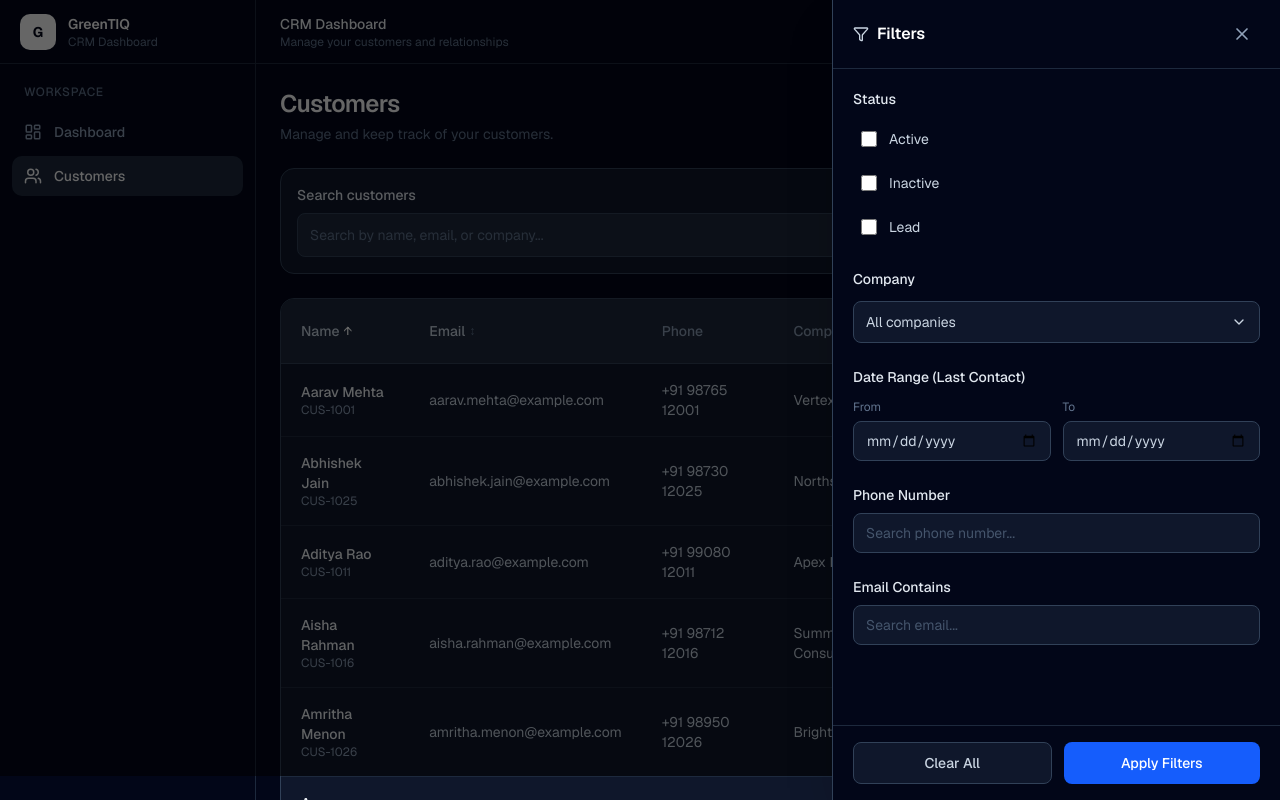
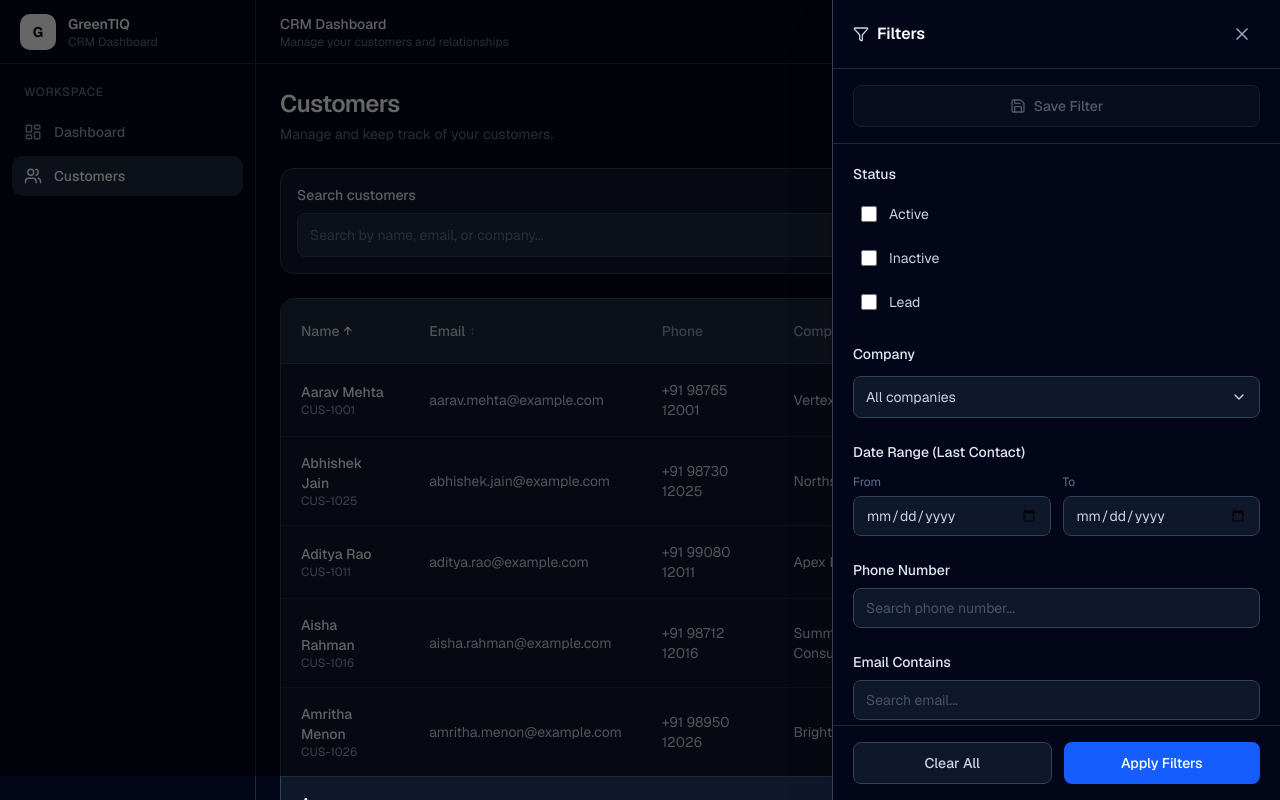
Before and after one commit to abhiram0a/advanced-crm-dashboard, a Next.js app: page /customers in a window 1280 px wide. Both pictures are taken after a click on the button "Filters". Shown: the top 800 px of the page. Built offline with nearby package versions, Linux system fonts and the light colour scheme.

Commit message:
feat: add saved filters and filter templates

```diff
--- a/src/app/customers/page.tsx
+++ b/src/app/customers/page.tsx
@@ -1,6 +1,7 @@
 "use client";
 
 import {
+  useEffect,
   useMemo,
   useState,
 } from "react";
@@ -17,6 +18,9 @@ import {
   emptyCustomerFilters,
   type CustomerFilterState,
 } from "@/types/customerFilters";
+
+import type { SavedFilter } from "@/types/savedFilters";
+
 
 type SortField =
   | "name"
@@ -57,6 +61,120 @@ export default function CustomersPage() {
     useState<CustomerFilterState>(
       emptyCustomerFilters,
     );
+
+    const [savedFilters, setSavedFilters] =
+    useState<SavedFilter[]>(() => {
+      if (typeof window === "undefined") {
+        return [];
+      }
+
+      try {
+        const storedFilters =
+          localStorage.getItem(
+            "crm-saved-filters",
+          );
+
+        if (!storedFilters) {
+          return [];
+        }
+
+        return JSON.parse(
+          storedFilters,
+        ) as SavedFilter[];
+      } catch {
+        return [];
+      }
+    });
+
+
+
+      useEffect(() => {
+        localStorage.setItem(
+          "crm-saved-filters",
+          JSON.stringify(savedFilters),
+        );
+      }, [savedFilters]);
+
+      const filterTemplates = useMemo<SavedFilter[]>(
+        () => {
+          const latestContactDate =
+            customers.reduce(
+              (latest, customer) =>
+                customer.lastContactDate >
+                latest
+                  ? customer.lastContactDate
+                  : latest,
+              "",
+            );
+
+          const recentStartDate = (() => {
+            if (!latestContactDate) {
+              return "";
+            }
+
+            const date = new Date(
+              `${latestContactDate}T00:00:00`,
+            );
+
+            date.setDate(date.getDate() - 30);
+
+            return date
+              .toISOString()
+              .split("T")[0];
+          })();
+
+          return [
+            {
+              id: "template-active-customers",
+              name: "Active Customers",
+              isTemplate: true,
+              filters: {
+                statuses: ["Active"],
+                companies: [],
+                dateFrom: "",
+                dateTo: "",
+                phone: "",
+                email: "",
+              },
+            },
+            {
+              id: "template-recent-contacts",
+              name: "Recent Contacts",
+              isTemplate: true,
+              filters: {
+                statuses: [],
+                companies: [],
+                dateFrom: recentStartDate,
+                dateTo: latestContactDate,
+                phone: "",
+                email: "",
+              },
+            },
+            {
+              id: "template-inactive-leads",
+              name: "Inactive Leads",
+              isTemplate: true,
+              filters: {
+                statuses: ["Inactive"],
+                companies: [],
+                dateFrom: "",
+                dateTo: "",
+                phone: "",
+                email: "",
+              },
+            },
+          ];
+        },
+        [customers],
+      );
+
+      const allSavedFilters = useMemo(
+        () => [
+          ...filterTemplates,
+          ...savedFilters,
+        ],
+        [filterTemplates, savedFilters],
+      );
 
   /*
    * Build the company list directly from the
@@ -308,6 +426,61 @@ export default function CustomersPage() {
    * Apply the draft filter values to the
    * actual customer dataset.
    */
+
+  const handleSaveFilter = (
+    name: string,
+  ) => {
+    const newSavedFilter: SavedFilter = {
+      id: `saved-${Date.now()}`,
+      name,
+      filters: {
+        ...appliedFilters,
+        statuses: [
+          ...appliedFilters.statuses,
+        ],
+        companies: [
+          ...appliedFilters.companies,
+        ],
+      },
+    };
+
+    setSavedFilters((current) => [
+      ...current,
+      newSavedFilter,
+    ]);
+  };
+
+  const handleApplySavedFilter = (
+    savedFilter: SavedFilter,
+  ) => {
+    const restoredFilters = {
+      ...savedFilter.filters,
+      statuses: [
+        ...savedFilter.filters.statuses,
+      ],
+      companies: [
+        ...savedFilter.filters.companies,
+      ],
+    };
+
+    setDraftFilters(restoredFilters);
+    setAppliedFilters(restoredFilters);
+    setCurrentPage(1);
+    setIsFilterOpen(false);
+  };
+
+  const handleDeleteSavedFilter = (
+    savedFilterId: string,
+  ) => {
+    setSavedFilters((current) =>
+      current.filter(
+        (savedFilter) =>
+          savedFilter.id !==
+          savedFilterId,
+      ),
+    );
+  };
+
   const handleApplyFilters = () => {
     setAppliedFilters(draftFilters);
     setCurrentPage(1);
@@ -580,18 +753,27 @@ export default function CustomersPage() {
       )}
 
       {/* Advanced filters drawer */}
-      <CustomerFilters
+
+        <CustomerFilters
         isOpen={isFilterOpen}
         filters={draftFilters}
         companies={companies}
         activeFilterCount={activeFilterCount}
+        savedFilters={allSavedFilters}
         onChange={setDraftFilters}
         onApply={handleApplyFilters}
         onClear={handleClearFilters}
         onClose={() =>
-          setIsFilterOpen(false)
+            setIsFilterOpen(false)
         }
-      />
+        onSave={handleSaveFilter}
+        onApplySavedFilter={
+            handleApplySavedFilter
+        }
+        onDeleteSavedFilter={
+            handleDeleteSavedFilter
+        }
+        />
     </main>
   );
 }
--- a/src/components/customers/CustomerFilters.tsx
+++ b/src/components/customers/CustomerFilters.tsx
@@ -4,22 +4,35 @@ import {
     Check,
     ChevronDown,
     Filter,
+    Save,
+    Trash2,
     X,
   } from "lucide-react";
 
+import { useState } from "react";
+
 import type { CustomerFilterState } from "@/types/customerFilters";
+import type { SavedFilter } from "@/types/savedFilters";
 
 interface CustomerFiltersProps {
     isOpen: boolean;
     filters: CustomerFilterState;
     companies: string[];
     activeFilterCount: number;
+    savedFilters: SavedFilter[];
     onChange: (
       filters: CustomerFilterState,
     ) => void;
     onApply: () => void;
     onClear: () => void;
     onClose: () => void;
+    onSave: (name: string) => void;
+    onApplySavedFilter: (
+      savedFilter: SavedFilter,
+    ) => void;
+    onDeleteSavedFilter: (
+      savedFilterId: string,
+    ) => void;
   }
 
   export default function CustomerFilters({
@@ -27,11 +40,18 @@ export default function CustomerFilters({
     filters,
     companies,
     activeFilterCount,
+    savedFilters,
     onChange,
     onApply,
     onClear,
     onClose,
+    onSave,
+    onApplySavedFilter,
+    onDeleteSavedFilter,
   }: CustomerFiltersProps) {
+    const [isSaving, setIsSaving] = useState(false);
+    const [filterName, setFilterName] = useState("");
+
     if (!isOpen) {
       return null;
     }
@@ -107,6 +127,71 @@ export default function CustomerFilters({
           >
             <X className="h-5 w-5" />
           </button>
+        </div>
+
+        {/* Save current filter */}
+        <div className="border-b border-slate-800 px-5 py-4">
+        {!isSaving ? (
+            <button
+            type="button"
+            onClick={() => {
+                setFilterName("");
+                setIsSaving(true);
+            }}
+            disabled={activeFilterCount === 0}
+            className="flex w-full items-center justify-center gap-2 rounded-md border border-slate-700 bg-slate-900 px-4 py-2.5 text-sm font-medium text-slate-300 transition hover:bg-slate-800 hover:text-white disabled:cursor-not-allowed disabled:opacity-40"
+            >
+            <Save className="h-4 w-4" />
+            Save Filter
+            </button>
+        ) : (
+            <div className="space-y-3">
+            <label
+                htmlFor="saved-filter-name"
+                className="block text-sm font-medium text-slate-200"
+            >
+                Filter name
+            </label>
+
+            <input
+                id="saved-filter-name"
+                type="text"
+                value={filterName}
+                onChange={(event) =>
+                setFilterName(event.target.value)
+                }
+                placeholder="e.g. High-value prospects"
+                autoFocus
+                className="h-10 w-full rounded-md border border-slate-700 bg-slate-900 px-3 text-sm text-slate-200 outline-none placeholder:text-slate-600 focus:border-slate-500 focus:ring-2 focus:ring-slate-700"
+            />
+
+            <div className="flex gap-2">
+                <button
+                type="button"
+                onClick={() => {
+                    setFilterName("");
+                    setIsSaving(false);
+                }}
+                className="flex-1 rounded-md border border-slate-700 bg-slate-900 px-3 py-2 text-sm text-slate-300 transition hover:bg-slate-800"
+                >
+                Cancel
+                </button>
+
+                <button
+                type="button"
+                disabled={!filterName.trim()}
+                onClick={() => {
+                    onSave(filterName.trim());
+                    setFilterName("");
+                    setIsSaving(false);
+                }}
+                className="flex-1 rounded-md bg-blue-600 px-3 py-2 text-sm font-medium text-white transition hover:bg-blue-500 disabled:cursor-not-allowed disabled:opacity-40"
+                >
+                Save
+                </button>
+            </div>
+            </div>
+        )}
         </div>
 
         {/* Filter content */}
@@ -350,6 +435,52 @@ export default function CustomerFilters({
                 className="h-10 w-full rounded-md border border-slate-700 bg-slate-900 px-3 text-sm text-slate-200 outline-none transition placeholder:text-slate-600 focus:border-slate-500 focus:ring-2 focus:ring-slate-700"
               />
             </section>
+
+            {/* Saved filters */}
+            {savedFilters.length > 0 && (
+            <section>
+                <div className="mb-3 flex items-center justify-between">
+                <h3 className="text-sm font-medium text-slate-200">
+                    Saved Filters
+                </h3>
+                </div>
+
+                <div className="space-y-2">
+                {savedFilters.map((savedFilter) => (
+                    <div
+                    key={savedFilter.id}
+                    className="group flex items-center gap-2 rounded-md border border-slate-800 bg-slate-900 p-2"
+                    >
+                    <button
+                        type="button"
+                        onClick={() =>
+                        onApplySavedFilter(savedFilter)
+                        }
+                        className="flex-1 rounded-md px-2 py-2 text-left text-sm text-slate-300 transition hover:bg-slate-800 hover:text-white"
+                    >
+                        {savedFilter.name}
+                    </button>
+
+                    {!savedFilter.isTemplate && (
+                        <button
+                        type="button"
+                        onClick={() =>
+                            onDeleteSavedFilter(
+                            savedFilter.id,
+                            )
+                        }
+                        aria-label={`Delete ${savedFilter.name}`}
+                        className="rounded-md p-2 text-slate-600 transition hover:bg-red-950/40 hover:text-red-400"
+                        >
+                        <Trash2 className="h-3.5 w-3.5" />
+                        </button>
+                    )}
+                    </div>
+                ))}
+                </div>
+            </section>
+            )}
+
           </div>
         </div>
 
--- /dev/null
+++ b/src/types/savedFilters.ts
@@ -0,0 +1,8 @@
+import type { CustomerFilterState } from "@/types/customerFilters";
+
+export interface SavedFilter {
+  id: string;
+  name: string;
+  filters: CustomerFilterState;
+  isTemplate?: boolean;
+}
```
Lines whose indentation alone changed are shown as unchanged.
